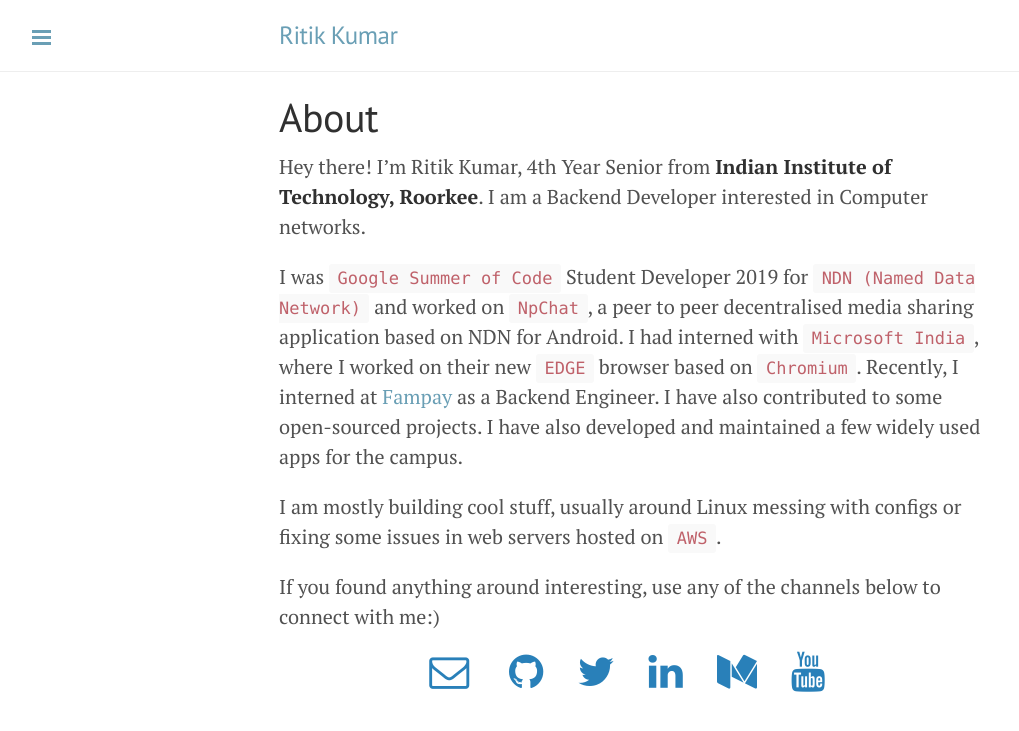
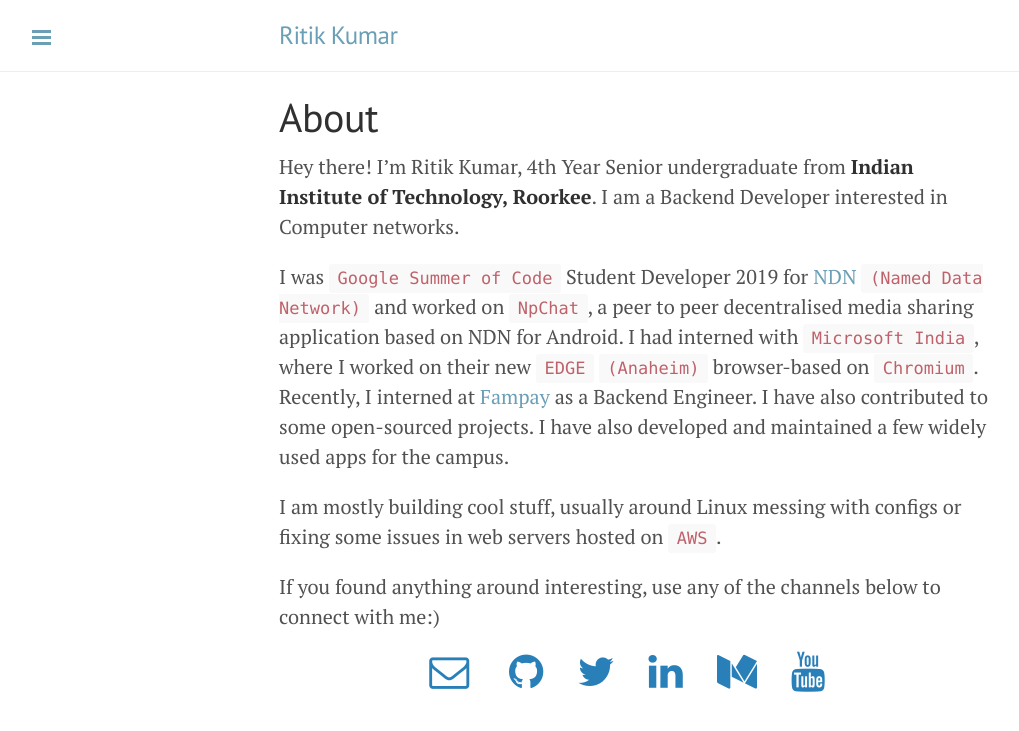
Before and after one commit to dev-ritik/dev-ritik.github.io, a Jekyll site: the page built from about.md, in a window 1280 px wide. Shown: the top 731 px of the page, without its empty margins (1-1020 px from the left). Built offline with Jekyll 4.4.1, drawn with Linux system fonts in a browser that asks for light colours; nearby versions of some CDN libraries.

Commit message:
Minor fixes in about page

```diff
--- a/about.md
+++ b/about.md
@@ -4,14 +4,14 @@
 permalink: about.html
 ---
 
-Hey there! I'm Ritik Kumar, 4th Year Senior from **Indian Institute of Technology, Roorkee**. I am a Backend Developer
-interested in Computer networks.
+Hey there! I'm Ritik Kumar, 4th Year Senior undergraduate from **Indian Institute of Technology, Roorkee**. I am a
+Backend Developer interested in Computer networks.
 
-I was `Google Summer of Code` Student Developer 2019 for `NDN (Named Data Network)` and worked on `NpChat`, a peer to
-peer decentralised media sharing application based on NDN for Android. I had interned with `Microsoft India`, where I
-worked on their new `EDGE` browser based on `Chromium`. Recently, I interned at [Fampay](fampay.in) as a Backend
-Engineer. I have also contributed to some open-sourced projects. I have also developed and maintained a few widely used
-apps for the campus.
+I was `Google Summer of Code` Student Developer 2019 for [NDN](https://named-data.net/project/) `(Named Data Network)`
+and worked on `NpChat`, a peer to peer decentralised media sharing application based on NDN for Android. I had interned
+with `Microsoft India`, where I worked on their new `EDGE` `(Anaheim)` browser-based on `Chromium`. Recently, I
+interned at [Fampay](https://fampay.in) as a Backend Engineer. I have also contributed to some open-sourced projects. I
+have also developed and maintained a few widely used apps for the campus.
 
 I am mostly building cool stuff, usually around Linux messing with configs or fixing some issues in web servers hosted
 on `AWS`.
```
